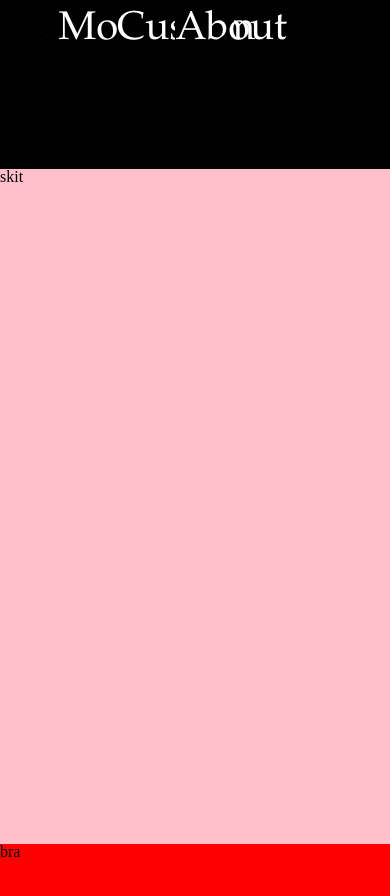
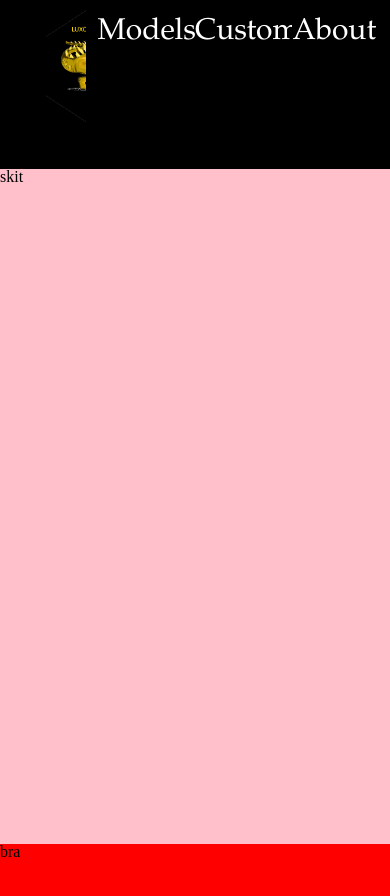
Before and after one commit to OskarJU-Technician/Luxorzilla, a plain HTML site: page index.html in a window 390 px wide. Shown: the top 896 px of the page. Drawn offline with Linux system fonts and the light colour scheme.

Commit message:
Responsive index

```diff
--- a/css/master.css
+++ b/css/master.css
@@ -198,4 +198,50 @@ width: 70%;
 #Botlåd6{
 
 }
+
+
+@media only screen and (max-width: 1000px){
+
+	#låd2{
+		width: 20%;
+		height: 80%;
+		background-size: cover;
+	}
+
+	#låd3{
+		width: 25%;
+		height: 100%;
+		background-color: black;
+	}
+
+	#låd4{
+		width: 25%;
+		height: 100%;
+		background-color: black;
+	}
+
+	#låd5{
+		width: 25%;
+		height: 100%;
+		background-color: black;
+	}
+
+	#AboutText{
+		font-size: 25px;
+		margin-top: 30px;
+		margin-left: 150px;
+		margin-right: 150px;
+	}
+}
+
+@media only screen and (max-width: 600px){
+
+	.Text{
+		font-size: 30px;
+		color: white;
+		margin-top: 17%
+
+
+
+}
 /*----------------------------------------------*/
```
